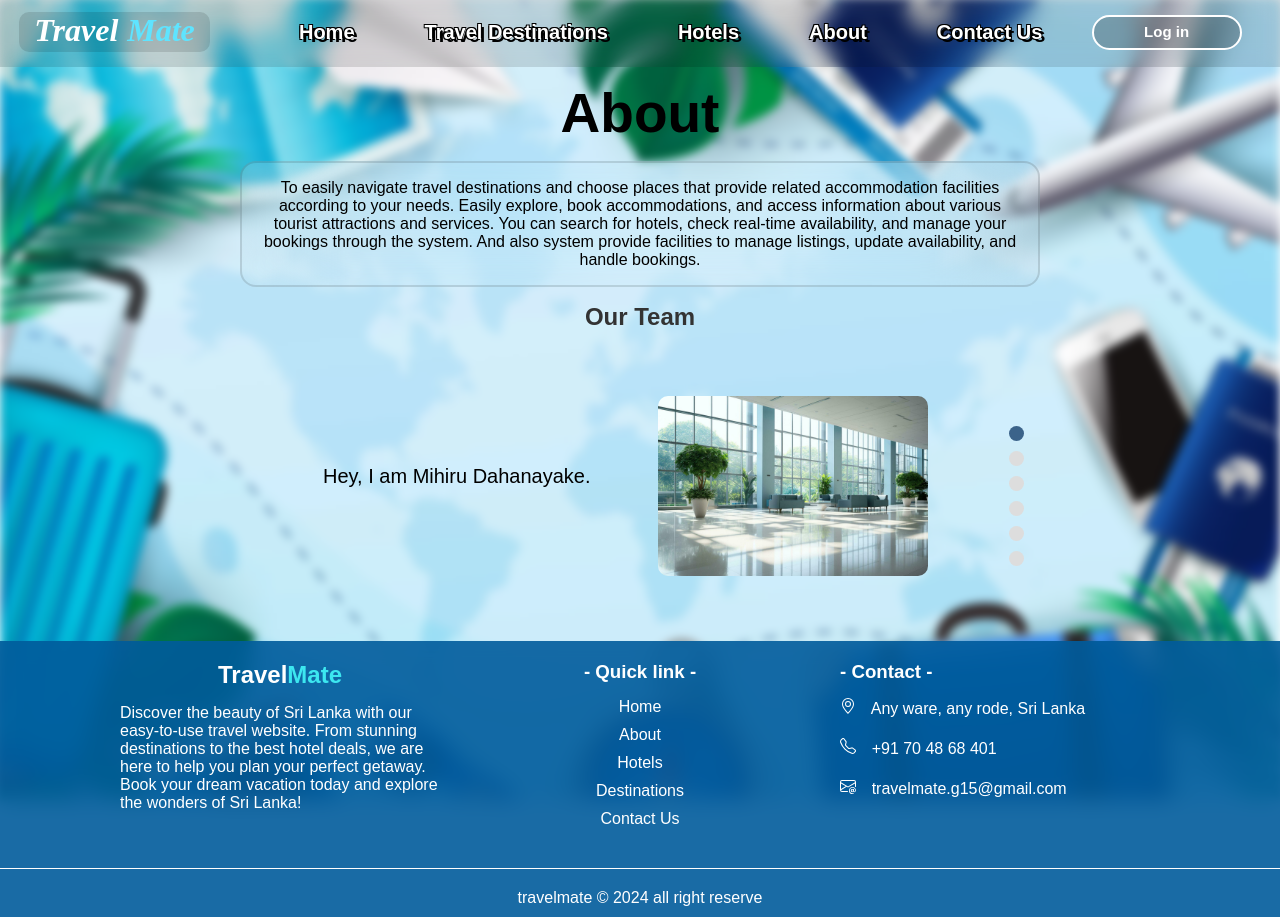
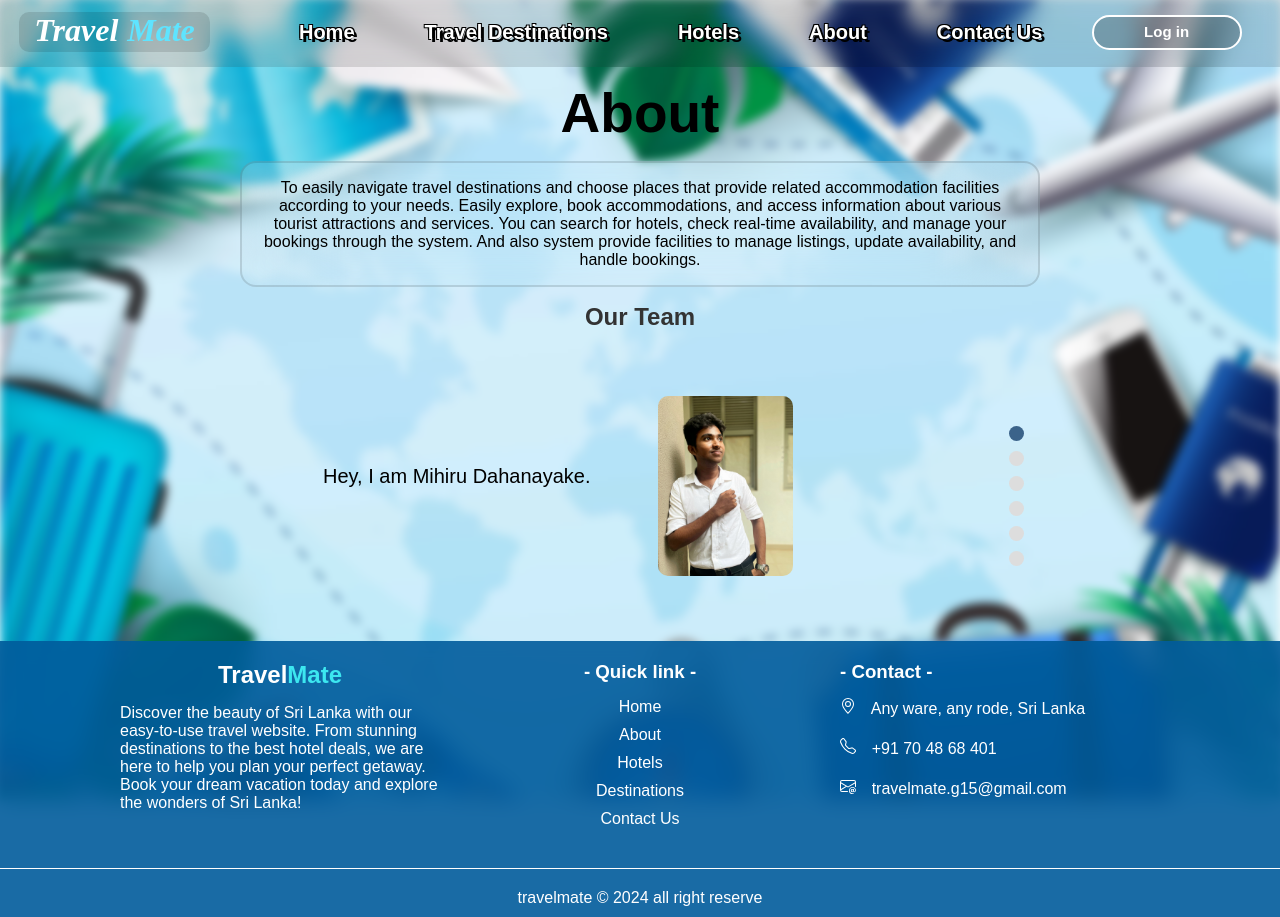
Before and after one commit to mihirudahanayake/G15, a PHP site: page /about.php in a window 1280 px wide. Run offline with PHP 8.4, Linux system fonts and the light colour scheme; some libraries are stand-ins or nearby versions.

Commit message:
add mihiru's image

```diff
--- a/about.php
+++ b/about.php
@@ -24,7 +24,7 @@
                 <p></p>
             </div>
             <div class="admin-image">
-                <img id="adminImg" src="images/bg4.jpg" alt="admin Image" class="image-popup-trigger">
+                <img id="adminImg" src="images/mihiru.jpg" alt="admin Image" class="image-popup-trigger">
                 <img id="adminImg2" src="images/p_h2002.jpg" alt="admin Image" class="image-popup-trigger">
                 <img id="adminImg3" src="images/bg3.jpg" alt="admin Image" class="image-popup-trigger">
                 <img id="adminImg3" src="images/bg5.jpg" alt="admin Image" class="image-popup-trigger">
```
Also changed, not shown: Images/mihiru.jpg (added).
